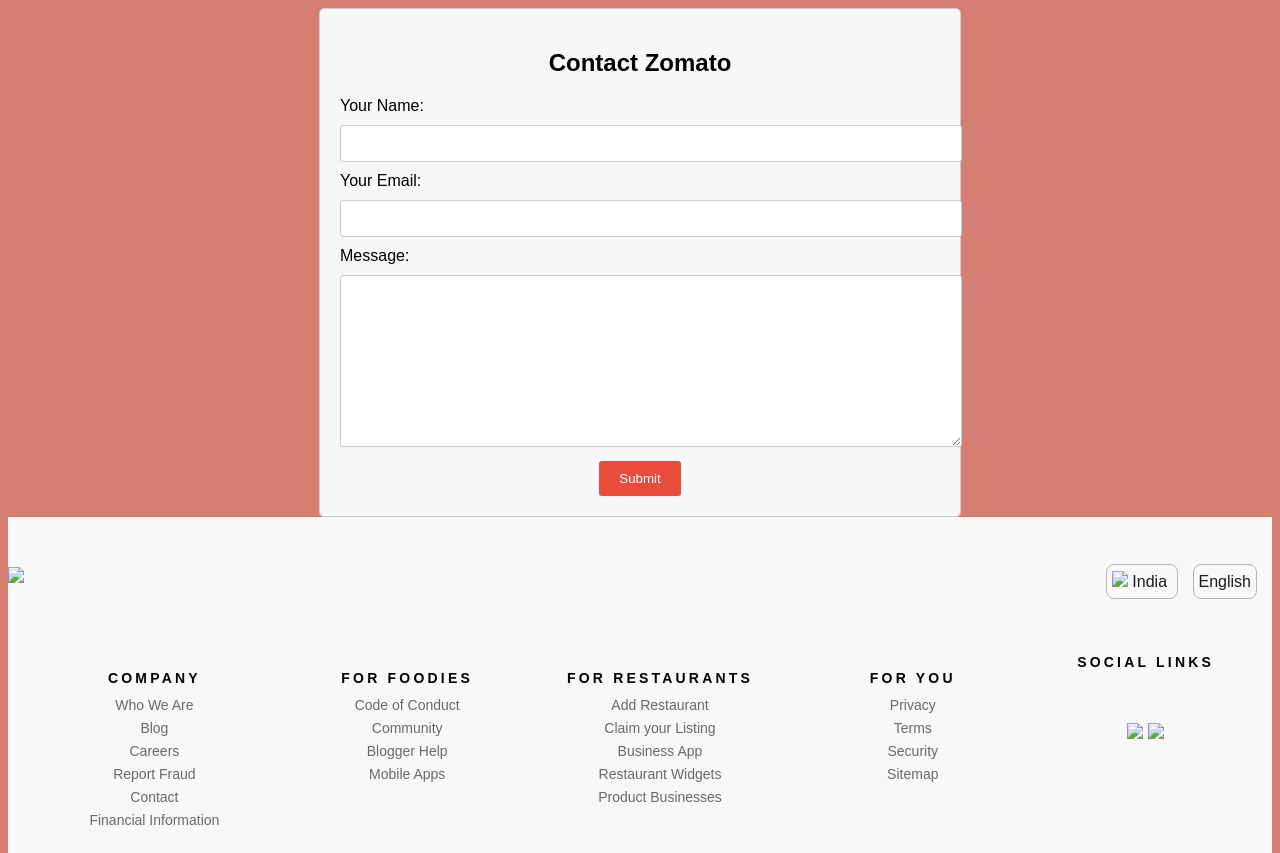
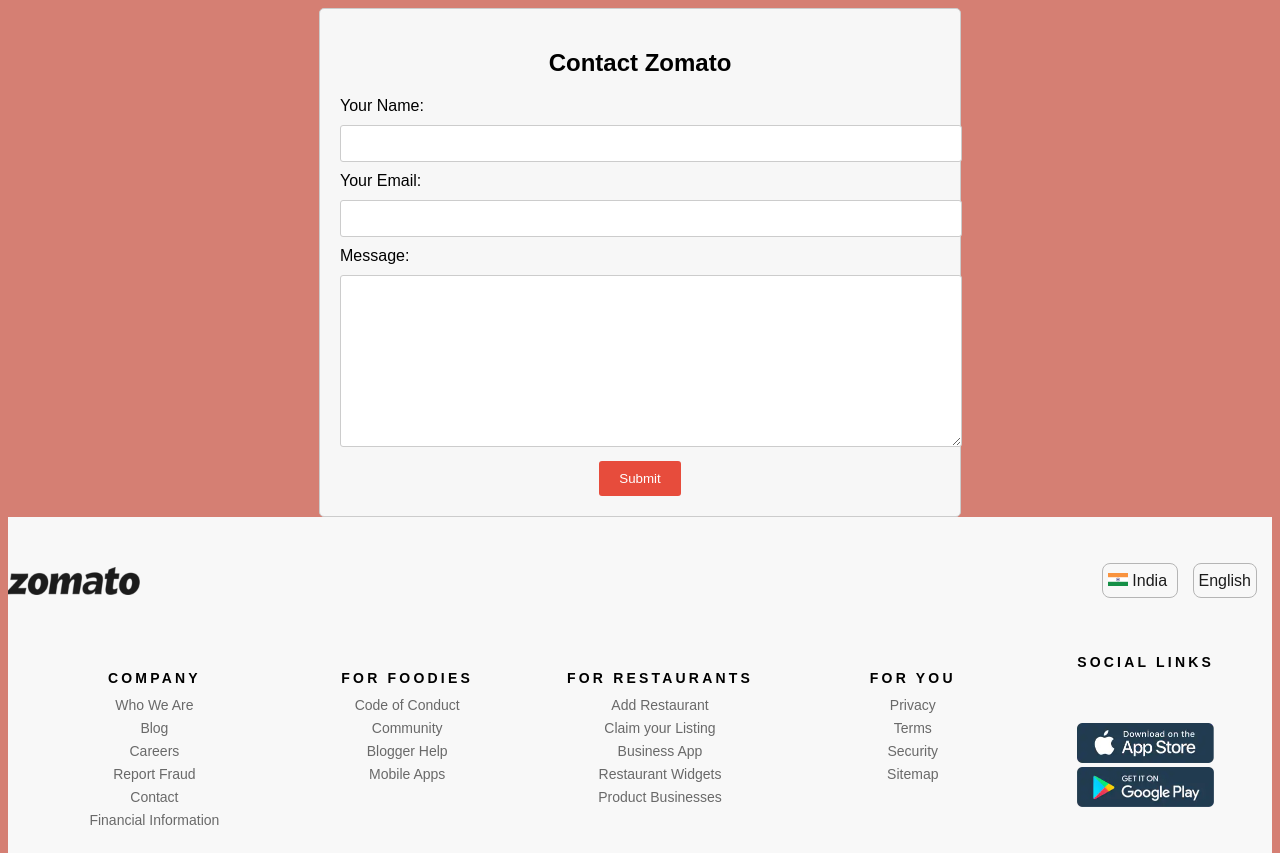
Before and after one commit to Vaibhavlanjewar/ZomatoClone1, a plain HTML site: page contact.html in a window 1280 px wide. Shown: the top 853 px of the page. Drawn offline with Linux system fonts and the light colour scheme.

Commit message:
Update contact.html

```diff
--- a/contact.html
+++ b/contact.html
@@ -221,9 +221,9 @@
     <section class="footer-bar">
 		<div class="container">
 			<div class="footer-lang">
-				<img class="footer-logo" src="images/zomato-black-logo.webp">
+				<img class="footer-logo" src="zomato-black-logo.webp">
 				<div class="btn-lang-top">
-					<a class="lang-btn" href="#"><img src="images/india-flag.jpg" height="13px"> India <small><i class="fa fa-chevron-down"></i></small></a>
+					<a class="lang-btn" href="#"><img src="india-flag.jpg" height="13px"> India <small><i class="fa fa-chevron-down"></i></small></a>
 					<a class="lang-btn" href="#"> <i class="fa fa-globe"></i> English <small><i class="fa fa-chevron-down"></i></small></a>
 				</div>
 			</div>
@@ -267,8 +267,8 @@
 						<a href="#"><i class="fab fa-instagram"></i></a>
 					</div>
 					<div>
-						<img src="images/app-store1.webp" width="137px">
-						<img src="images/app-store2.webp" width="137px">
+						<img src="app-store1.webp" width="137px">
+						<img src="app-store2.webp" width="137px">
 					</div>
 				</div>
 			</div>
```
